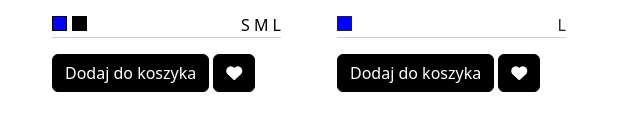
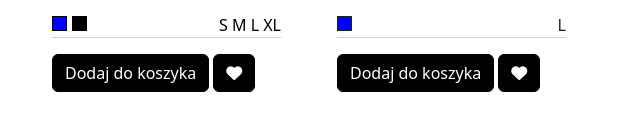
Before and after one commit to lukijanki/lukijanki.github.io, a plain HTML site: page produktyall.html in a window 1280 px wide. Shown: the part 664-786 px from the top of the page, 616-1256 px from the left. Drawn offline with nearby package versions, Linux system fonts and the light colour scheme; a web font is replaced by a local one.

Commit message:
Update produktyall.html
added new size

```diff
--- a/produktyall.html
+++ b/produktyall.html
@@ -660,6 +660,7 @@
                                   <span class="size-option">S</span>
                                   <span class="size-option">M</span>
                                   <span class="size-option">L</span>
+                                  <span class="size-option">XL</span>
                                   <!-- Dodaj więcej rozmiarów według potrzeb -->
                               </div>
                           </div>
```
